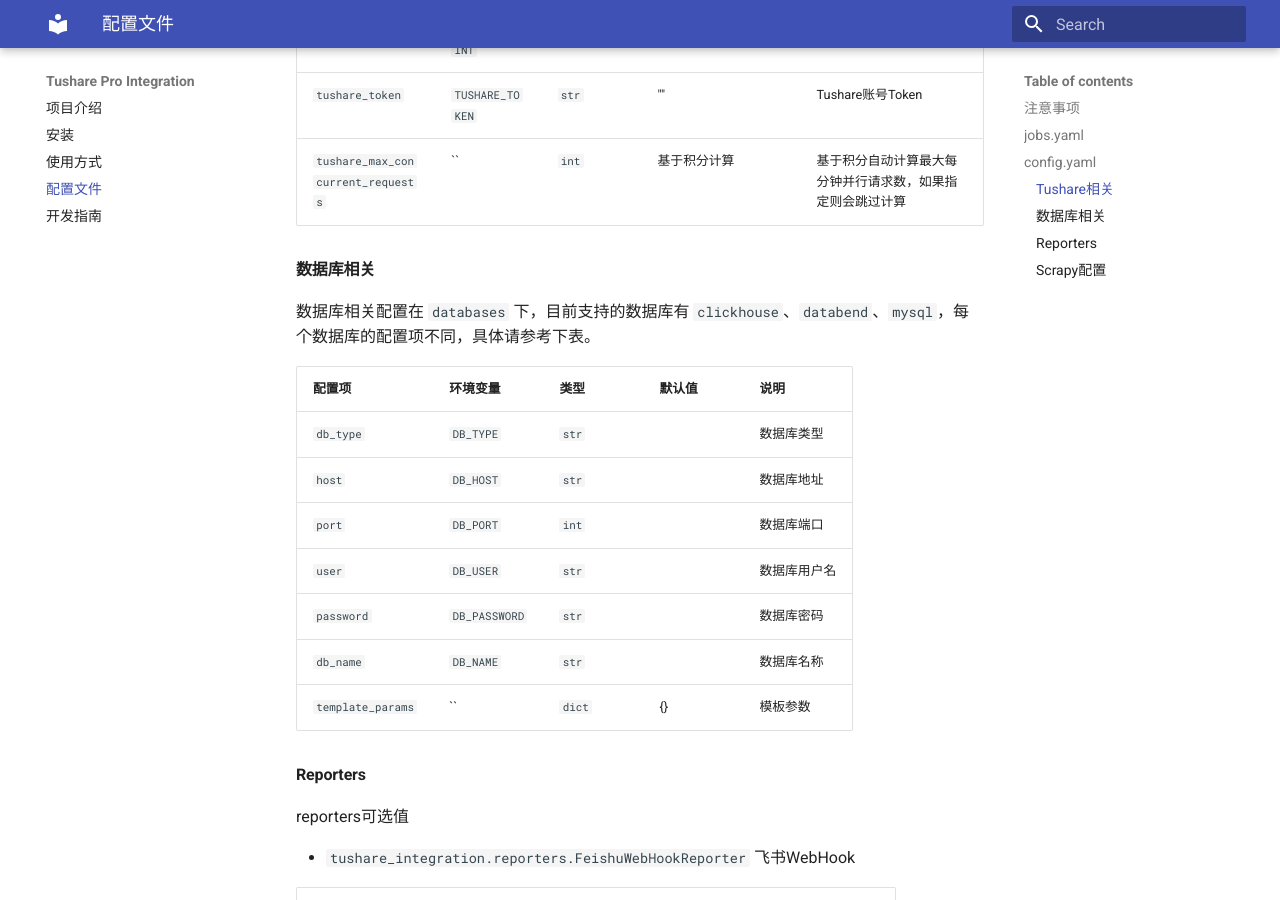
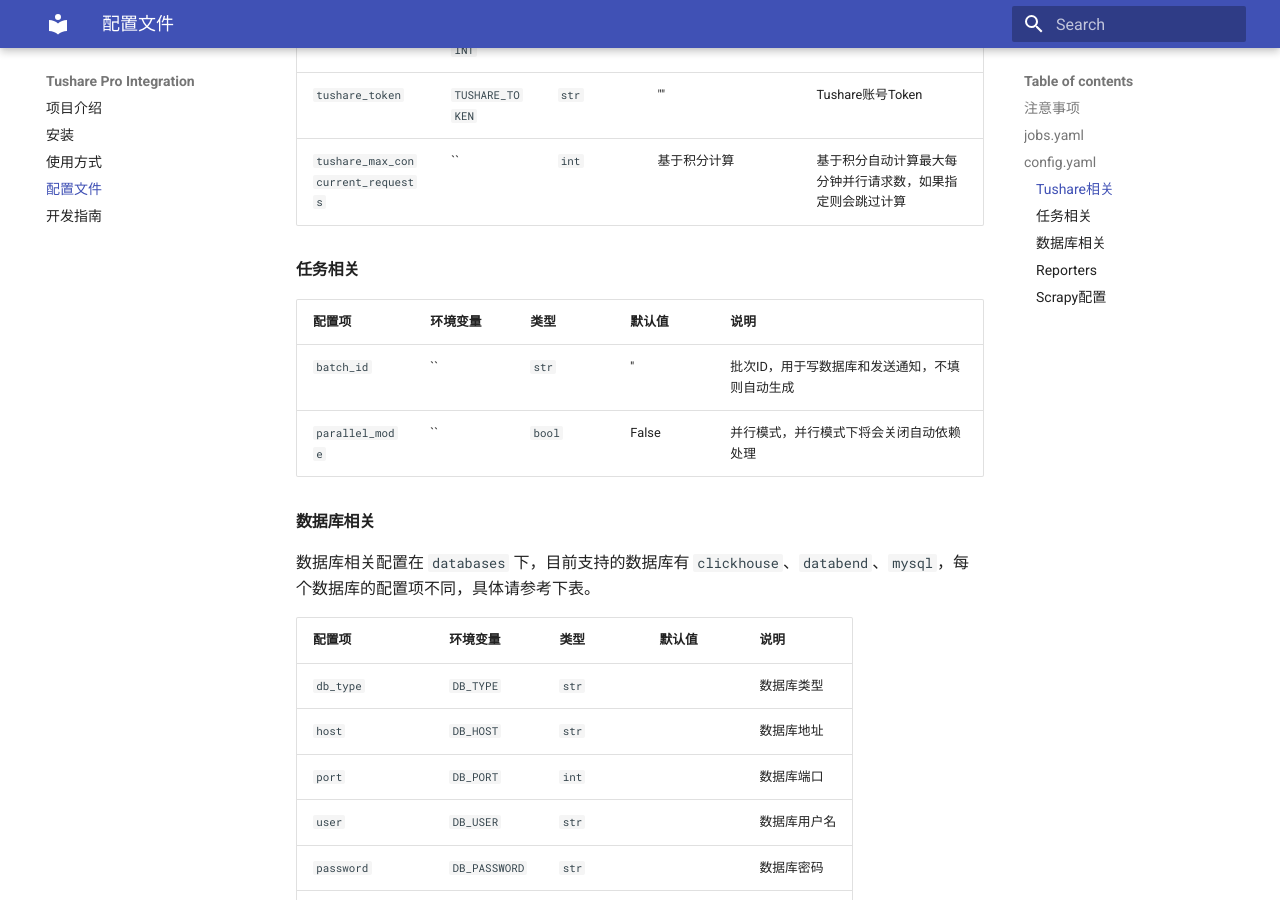
Before and after one commit to zhangbc97/tushare-integration, an MkDocs documentation site: the page built from docs/settings.md, in a window 1280 px wide and 900 px high, scrolled down 1061 px. Built offline with MkDocs 1.6.1 and Material for MkDocs 9.7.7, drawn with Linux system fonts in a browser that asks for light colours.

Commit message:
add parallel mode

```diff
--- a/docs/settings.md
+++ b/docs/settings.md
@@ -32,26 +32,33 @@
 
 #### Tushare相关
 
-| 配置项                               | 环境变量            | 类型    | 默认值                     | 说明                            |
-|-----------------------------------|-----------------|-------|-------------------------|-------------------------------|
-| `tushare_url`                     | `TUSHARE_URL`   | `str` | https://api.tushare.pro | Tushare服务地址                   |
-| `tushare_point`                   | `TUSHARE_POINT` | `int` | 2000                    | Tushare服务积分                   |
-| `tushare_token`                   | `TUSHARE_TOKEN` | `str` | ""                      | Tushare账号Token                |
-| `tushare_max_concurrent_requests` | ``              | `int` | 基于积分计算                  | 基于积分自动计算最大每分钟并行请求数，如果指定则会跳过计算 |
+| 配置项                            | 环境变量        | 类型  | 默认值                  | 说明                                                       |
+| --------------------------------- | --------------- | ----- | ----------------------- | ---------------------------------------------------------- |
+| `tushare_url`                     | `TUSHARE_URL`   | `str` | https://api.tushare.pro | Tushare服务地址                                            |
+| `tushare_point`                   | `TUSHARE_POINT` | `int` | 2000                    | Tushare服务积分                                            |
+| `tushare_token`                   | `TUSHARE_TOKEN` | `str` | ""                      | Tushare账号Token                                           |
+| `tushare_max_concurrent_requests` | ``              | `int` | 基于积分计算            | 基于积分自动计算最大每分钟并行请求数，如果指定则会跳过计算 |
+
+#### 任务相关
+| 配置项          | 环境变量 | 类型   | 默认值 | 说明                                           |
+| --------------- | -------- | ------ | ------ | ---------------------------------------------- |
+| `batch_id`      | ``       | `str`  | ''     | 批次ID，用于写数据库和发送通知，不填则自动生成 |
+| `parallel_mode` | ``       | `bool` | False  | 并行模式，并行模式下将会关闭自动依赖处理       |
+
 
 #### 数据库相关
 
 数据库相关配置在 `databases` 下，目前支持的数据库有 `clickhouse`、`databend`、`mysql`，每个数据库的配置项不同，具体请参考下表。
 
-| 配置项               | 环境变量          | 类型     | 默认值 | 说明     |
-|-------------------|---------------|--------|-----|--------|
-| `db_type`         | `DB_TYPE`     | `str`  |     | 数据库类型  |
-| `host`            | `DB_HOST`     | `str`  |     | 数据库地址  |
-| `port`            | `DB_PORT`     | `int`  |     | 数据库端口  |
-| `user`            | `DB_USER`     | `str`  |     | 数据库用户名 |
-| `password`        | `DB_PASSWORD` | `str`  |     | 数据库密码  |
-| `db_name`         | `DB_NAME`     | `str`  |     | 数据库名称  |
-| `template_params` | ``            | `dict` | {}  | 模板参数   |
+| 配置项            | 环境变量      | 类型   | 默认值 | 说明         |
+| ----------------- | ------------- | ------ | ------ | ------------ |
+| `db_type`         | `DB_TYPE`     | `str`  |        | 数据库类型   |
+| `host`            | `DB_HOST`     | `str`  |        | 数据库地址   |
+| `port`            | `DB_PORT`     | `int`  |        | 数据库端口   |
+| `user`            | `DB_USER`     | `str`  |        | 数据库用户名 |
+| `password`        | `DB_PASSWORD` | `str`  |        | 数据库密码   |
+| `db_name`         | `DB_NAME`     | `str`  |        | 数据库名称   |
+| `template_params` | ``            | `dict` | {}     | 模板参数     |
 
 #### Reporters
 
@@ -59,18 +66,18 @@
 
 - ` tushare_integration.reporters.FeishuWebHookReporter` 飞书WebHook
 
-| 配置项              | 环境变量             | 类型          | 默认值 | 说明          |
-|------------------|------------------|-------------|-----|-------------|
-| `reporters`      |                  | `list[str]` | []  | Reporter清单  |
-| `feishu_webhook` | `FEISHU_WEBHOOK` | `str`       | ""  | 飞书WebHook地址 |
+| 配置项           | 环境变量         | 类型        | 默认值 | 说明            |
+| ---------------- | ---------------- | ----------- | ------ | --------------- |
+| `reporters`      |                  | `list[str]` | []     | Reporter清单    |
+| `feishu_webhook` | `FEISHU_WEBHOOK` | `str`       | ""     | 飞书WebHook地址 |
 
 #### Scrapy配置
 
-| 配置项                   | 环境变量 | 类型     | 默认值                   | 说明              |
-|-----------------------|------|--------|-----------------------|-----------------|
-| `bot_name`            |      | `str`  | "tushare_integration" | Scrapy Bot Name |
-| `concurrent_requests` |      | `int`  | 10                    | 最大并发请求          |
-| `concurrent_items`    |      | `int`  | 100                   | Pipeline最大并行处理数 |
-| `retry_enabled`       |      | `bool` | true                  | 是否开启请求失败重试      |
-| `retry_delay`         |      | `int`  | 10                    | 重试延迟时间(秒)       |
-| `retry_times`         |      | `int`  | 6                     | 最大重试次数          |
+| 配置项                | 环境变量 | 类型   | 默认值                | 说明                   |
+| --------------------- | -------- | ------ | --------------------- | ---------------------- |
+| `bot_name`            |          | `str`  | "tushare_integration" | Scrapy Bot Name        |
+| `concurrent_requests` |          | `int`  | 10                    | 最大并发请求           |
+| `concurrent_items`    |          | `int`  | 100                   | Pipeline最大并行处理数 |
+| `retry_enabled`       |          | `bool` | true                  | 是否开启请求失败重试   |
+| `retry_delay`         |          | `int`  | 10                    | 重试延迟时间(秒)       |
+| `retry_times`         |          | `int`  | 6                     | 最大重试次数           |
--- a/jobs.yaml
+++ b/jobs.yaml
@@ -37,6 +37,7 @@
       - name: stock/market/pledge_stat
       - name: stock/market/pledge_detail
       - name: stock/market/repurchase
+      - name: stock/market/share_float
       - name: stock/market/concept
       - name: stock/market/concept_detail
       - name: stock/market/block_trade
--- a/pyproject.toml
+++ b/pyproject.toml
@@ -7,7 +7,7 @@
 packages = [{ include = "tushare_integration" }]
 
 [tool.poetry.dependencies]
-python = ">=3.9,<4.0"
+python = ">=3.10,<4.0"
 scrapy = "^2.11.0"
 pyyaml = "^6.0.1"
 typer = "^0.9.0"
```
Also changed, not shown: 3 other files.
